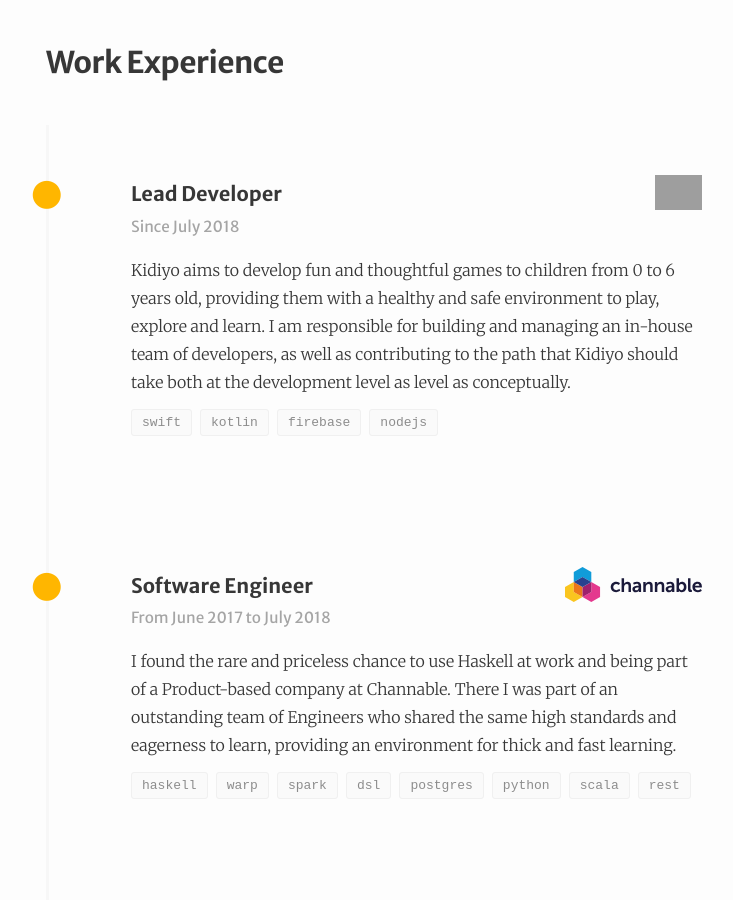
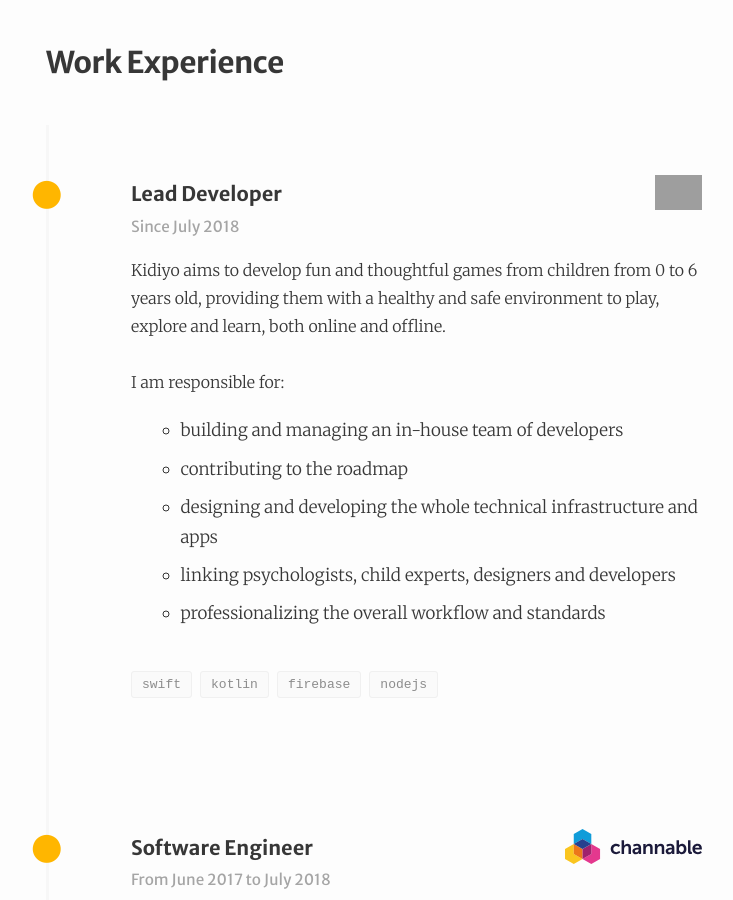
Before and after one commit to NunoAlexandre/nunoalexandre.github.io, a Jekyll site: the page built from resume.md, in a window 1280 px wide and 900 px high, scrolled down 619 px. Shown: the whole window, without its empty margins (249-982 px from the left). Built offline with Jekyll 4.4.1, drawn with Linux system fonts in a browser that asks for light colours; grey boxes are pictures that could not be loaded.

Commit message:
Complete section about my role at Kidiyo

```diff
--- a/resume.md
+++ b/resume.md
@@ -21,11 +21,18 @@ I am an enthusiast software developer aspiring software craftsmanship. I’m a p
     <span class="title">Lead Developer</span>
     <div class="period">Since July 2018</div>
     <div class="description">
-      Kidiyo aims to develop fun and thoughtful games to children from 0 to 6 years old,
-      providing them with a healthy and safe environment to play, explore and learn.
-      I am responsible for building and managing an in-house team of developers, as well as
-      contributing to the path that Kidiyo should take both at the development level as
-      level as conceptually.
+      Kidiyo aims to develop fun and thoughtful games from children from 0 to 6 years old,
+      providing them with a healthy and safe environment to play, explore and learn, both
+      online and offline. <br><br>
+
+      I am responsible for:
+      <ul>
+        <li>building and managing an in-house team of developers</li>
+        <li>contributing to the roadmap</li>
+        <li>designing and developing the whole technical infrastructure and apps</li>
+        <li>linking psychologists, child experts, designers and developers</li>
+        <li>professionalizing the overall workflow and standards</li>
+      </ul>
     </div>
     <div class="tags">
       <code class="highlighter-rouge">Swift</code>
```
